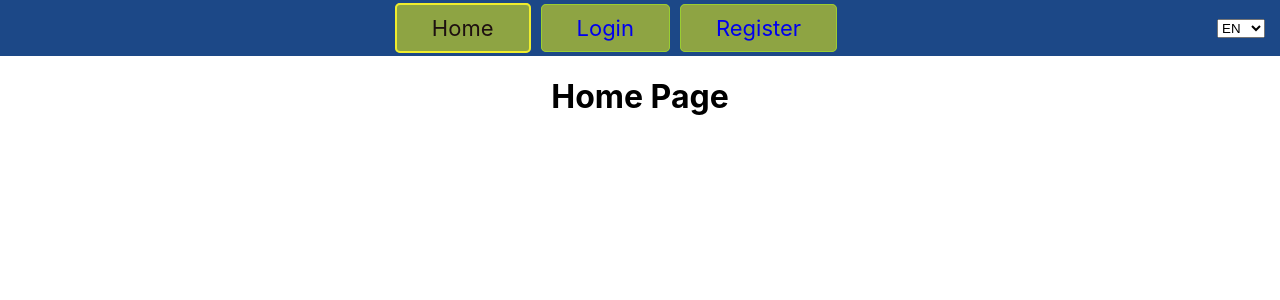
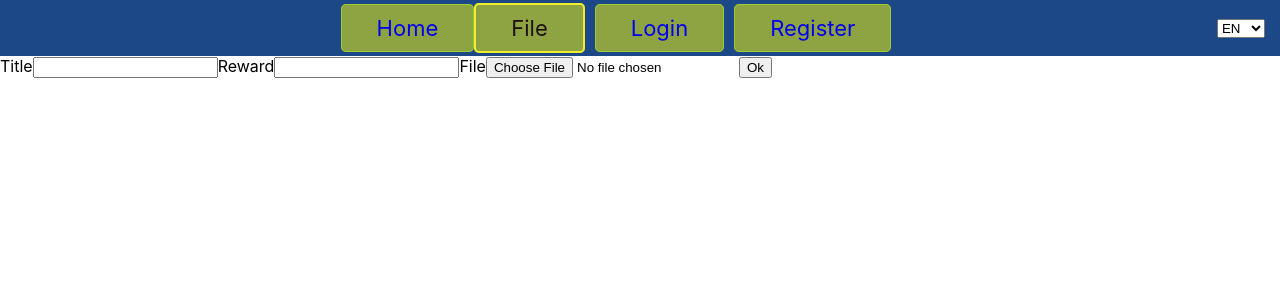
Before and after one commit to z9877969/bc_20-21, a React (Create React App) app: page /file in a window 1280 px wide. Before the commit this address led to /. Shown: the top 300 px of the page. Built offline with nearby package versions, Linux system fonts and the light colour scheme; no server answers.

Commit message:
adds file submit

```diff
--- a/src/components/App.jsx
+++ b/src/components/App.jsx
@@ -6,6 +6,7 @@ import PublicRoute from "./PublicRoute";
 import PrivateRoute from "./PrivateRoute";
 import { getCurUser } from "../redux/auth/authOperations";
 import { getMustCurUser } from "../redux/auth/authSelector";
+import FileSubmitPage from "../pages/FileSubmitPage";
 
 const HomePage = lazy(() => import("../pages/HomePage"));
 const CounterPage = lazy(() => import("../pages/CounterPage"));
@@ -27,6 +28,10 @@ const App = () => {
     <Routes>
       <Route path="/" element={<SharedLayout />}>
         <Route index element={<PublicRoute component={HomePage} />} />
+        <Route
+          path="file"
+          element={<PublicRoute component={FileSubmitPage} />}
+        />
         <Route path="todo" element={<PrivateRoute component={TodoPage} />} />
         <Route
           path="counter"
--- a/src/components/Navigation/Navigation.jsx
+++ b/src/components/Navigation/Navigation.jsx
@@ -19,6 +19,9 @@ const Navigation = () => {
         <li className={s.navItem}>
           <NavLink to="/" className={setActiveLinkClass}>
             Home
+          </NavLink>
+          <NavLink to="/file" className={setActiveLinkClass}>
+            File
           </NavLink>
         </li>
         {isAuth ? (
--- a/src/components/TodoForm/TodoForm.jsx
+++ b/src/components/TodoForm/TodoForm.jsx
@@ -115,8 +115,7 @@ const TodoForm = () => {
         </div>
       </div>
       <button className={s.submit} type="submit">
-        Ok
-        {isLoading && <h3>Loading...</h3>}
+        {isLoading ? "Loading..." : "Ok"}
       </button>
     </form>
   );
--- /dev/null
+++ b/src/pages/FileSubmitPage.jsx
@@ -0,0 +1,76 @@
+import axios from "axios";
+import { useState } from "react";
+// import { useForm } from "../hooks/useForm";
+
+// axios.defaults.headers.common.Authorization =
+//   "Bearer ";
+
+const TOKEN =
+  "eyJhbGciOiJIUzI1NiIsInR5cCI6IkpXVCJ9.eyJ1aWQiOiI2MzAzODc3OGZlMDdjZDBjZDI1MzBmZDEiLCJzaWQiOiI2MzAzODc3OGZlMDdjZDBjZDI1MzBmZDIiLCJpYXQiOjE2NjExNzU2NzJ9.LE8Whg0Zt6mC8mSVOM1mOY3DDA7FhB9aSR2I5P4o7_4";
+axios.defaults.baseURL = "https://kidslike-v1-backend.goit.global/";
+
+const FileSubmitPage = () => {
+  //   const [files, setFiles] = useState(null);
+  const [form, setForm] = useState({ title: "", reward: "", file: null });
+
+  const { title, reward } = form;
+
+  const handleChange = (e) => {
+    const { name, value, files } = e.target;
+
+    setForm((prev) => ({ ...prev, [name]: files ? files[0] : value }));
+  };
+
+  const handleSubmit = async (e) => {
+    e.preventDefault();
+    const formData = new FormData();
+    formData.append("title", form.title);
+    formData.append("reward", form.reward);
+    formData.append("file", form.file);
+
+    // console.log("formData :>> ", formData);
+
+    const response = await axios.post("/task", formData, {
+      headers: {
+        // ["Content-Type"]: "multipart/form-data", // -> form
+        ContentType: "multipart/form-data", // -> formData
+        Authorization: "Bearer " + TOKEN,
+      },
+    });
+    console.log(response.data);
+  };
+
+  return (
+    <form onSubmit={handleSubmit}>
+      <label>
+        Title
+        <input onChange={handleChange} type="text" name="title" value={title} />
+      </label>
+      <label>
+        Reward
+        <input
+          onChange={handleChange}
+          type="text"
+          name="reward"
+          value={reward}
+        />
+      </label>
+      <label>
+        File
+        <input
+          //   onChange={(e) => {
+          //     console.dir(e.target);
+          //     const { files } = e.target;
+          //     setFiles(files[0]);
+          //   }}
+          onChange={handleChange}
+          type="file"
+          name="file"
+        />
+      </label>
+      <button type="submit">Ok</button>
+    </form>
+  );
+};
+
+export default FileSubmitPage;
```
